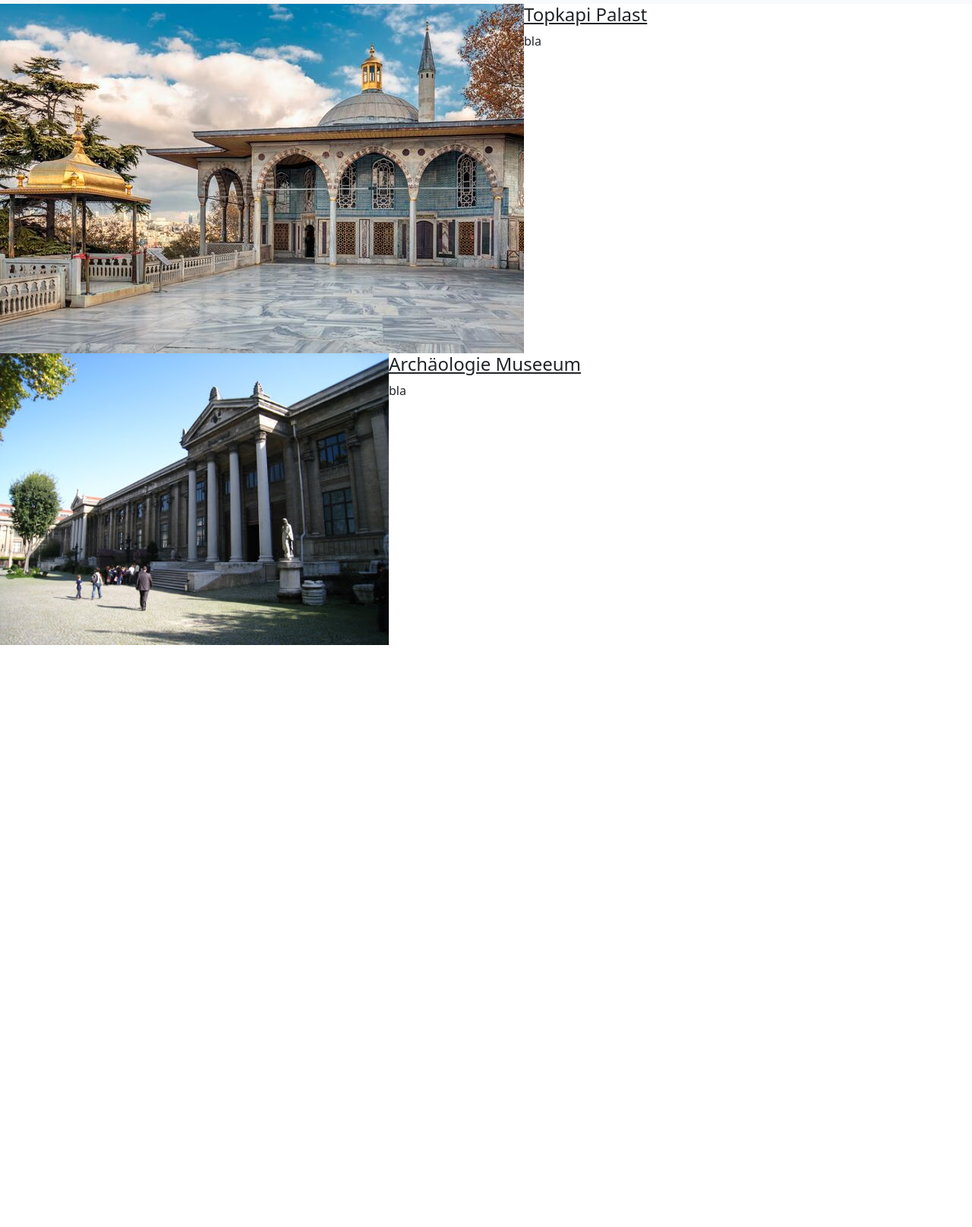
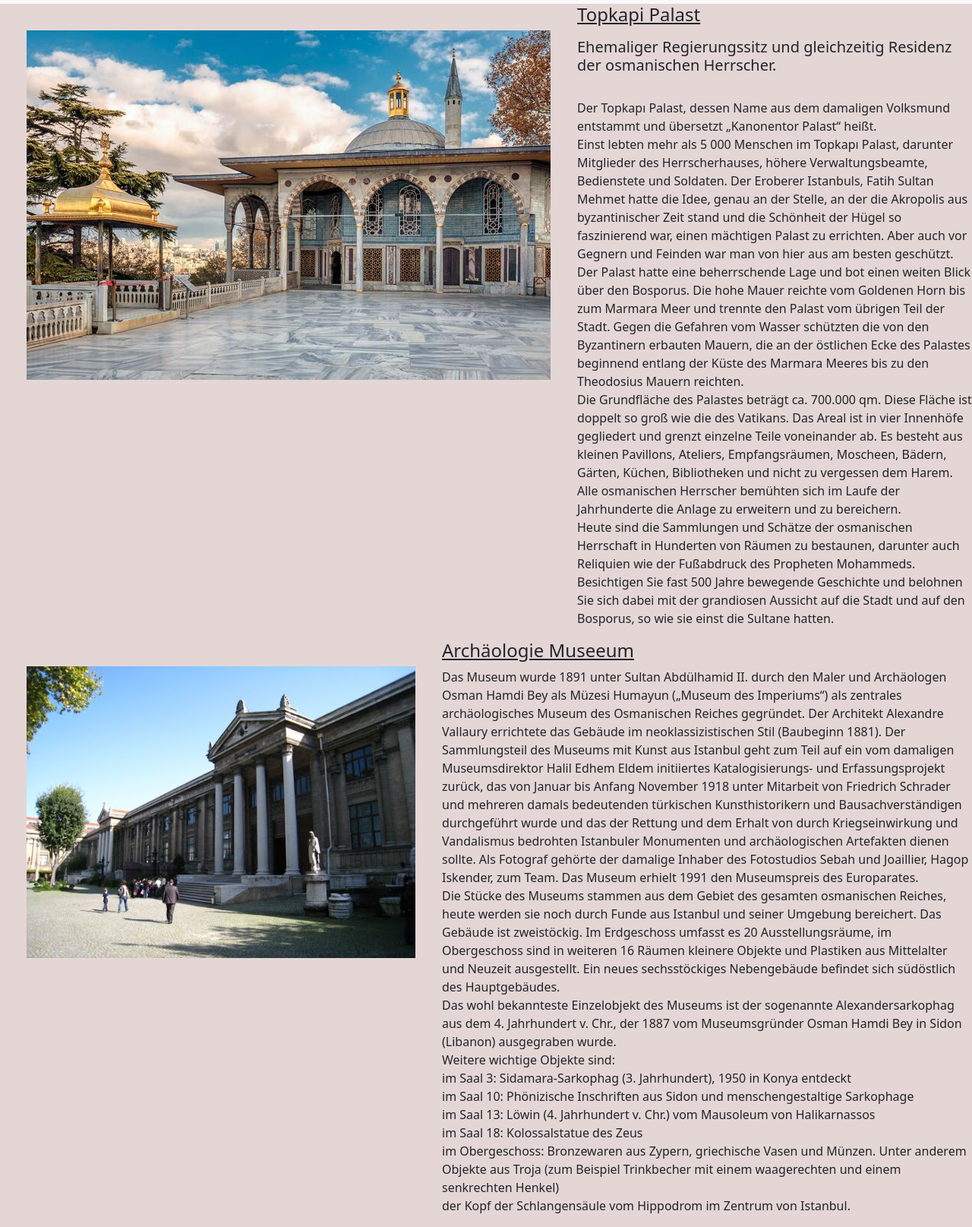
Before and after one commit to Isik2101/html, a plain HTML site: page Webseite/museum.html in a window 1280 px wide. Shown: the part 51-1666 px from the top of the page at 76% size. Before the commit the page ends 900 px from the top, so only its background shows below. Drawn offline with nearby package versions, Linux system fonts and the light colour scheme.

Commit message:
text eingefügt

```diff
--- a/Webseite/css/style.css
+++ b/Webseite/css/style.css
@@ -13,6 +13,7 @@
     color: #fefefe;
     text-shadow: 3px 3px 3px #c8adad;
   }
+  /* Bilder Seite */
 
   .content {
 
@@ -40,10 +41,7 @@
 
   }
 
-  .museum-bild {
-    width: 100%;
-    height: auto;
-  }
+
 
   .container-fluid {
     background-color: rgb(228, 214, 213);
@@ -91,12 +89,22 @@
   background-color: antiquewhite;
 }
 
+/* Museum */
+
 .container-column {
   display: flex;
   flex-direction: column;
+  background-color: rgb(228, 214, 213) ;
 }
 
 .museum-item {
  display: flex;
  background-size: cover;
 }
+
+.museum-bild {
+  width: 500;
+  height: 300;
+  padding: 20px;
+  margin: 15px;
+}
--- a/Webseite/museum.html
+++ b/Webseite/museum.html
@@ -65,21 +65,71 @@
 
     <div class="museum-item">
       <a href="pics/topkapi_palast.jpg">
-          <img class="museum-bild" src="pics/topkapi_palast.jpg"/>
+        <img class="museum-bild" src="pics/topkapi_palast.jpg" />
 
-        </a>
-        <div>
-          <h4 class="text-decoration-underline featured-image-block-title">Topkapi Palast</h4>
-          <p>bla</p>
-        </div>
+      </a>
+      <div>
+        <h4 class="text-decoration-underline featured-image-block-title">Topkapi Palast</h4>
+        <p><h5> Ehemaliger Regierungssitz und gleichzeitig Residenz der osmanischen Herrscher.</h5><br>
+           Der Topkapı Palast, dessen
+          Name aus dem damaligen Volksmund entstammt und übersetzt „Kanonentor Palast“ heißt.<br>
+
+          Einst lebten mehr als 5 000 Menschen im Topkapı Palast, darunter Mitglieder des Herrscherhauses, höhere
+          Verwaltungsbeamte, Bedienstete und Soldaten. Der Eroberer Istanbuls, Fatih Sultan Mehmet hatte die Idee, genau
+          an der Stelle, an der die Akropolis aus byzantinischer Zeit stand und die Schönheit der Hügel so faszinierend
+          war, einen mächtigen Palast zu errichten. Aber auch vor Gegnern und Feinden war man von hier aus am besten
+          geschützt. Der Palast hatte eine beherrschende Lage und bot einen weiten Blick über den Bosporus. Die hohe
+          Mauer reichte vom Goldenen Horn bis zum Marmara Meer und trennte den Palast vom übrigen Teil der Stadt. Gegen
+          die Gefahren vom Wasser schützten die von den Byzantinern erbauten Mauern, die an der östlichen Ecke des
+          Palastes beginnend entlang der Küste des Marmara Meeres bis zu den Theodosius Mauern reichten.<br>
+
+          Die Grundfläche des Palastes beträgt ca. 700.000 qm. Diese Fläche ist doppelt so groß wie die des Vatikans.
+          Das Areal ist in vier Innenhöfe gegliedert und grenzt einzelne Teile voneinander ab. Es besteht aus kleinen
+          Pavillons, Ateliers, Empfangsräumen, Moscheen, Bädern, Gärten, Küchen, Bibliotheken und nicht zu vergessen dem
+          Harem. Alle osmanischen Herrscher bemühten sich im Laufe der Jahrhunderte die Anlage zu erweitern und zu
+          bereichern.<br>
+
+          Heute sind die Sammlungen und Schätze der osmanischen Herrschaft in Hunderten von Räumen zu bestaunen,
+          darunter auch Reliquien wie der Fußabdruck des Propheten Mohammeds. Besichtigen Sie fast 500 Jahre bewegende
+          Geschichte und belohnen Sie sich dabei mit der grandiosen Aussicht auf die Stadt und auf den Bosporus, so wie
+          sie einst die Sultane hatten. </p>
+      </div>
     </div>
 
     <div class="museum-item">
       <a href="pics/Archäologisches Museeum.jpg">
-        <img class="museum-bild" src="pics/Archäologisches Museeum.jpg"/>
+        <img class="museum-bild" src="pics/Archäologisches Museeum.jpg" />
       </a>
-      <div><h4 class="text-decoration-underline featured-image-block-title">Archäologie Museeum</h4>
-        <p>bla</p>
+      <div>
+        <h4 class="text-decoration-underline featured-image-block-title">Archäologie Museeum</h4>
+        <p>
+          Das Museum wurde 1891 unter Sultan Abdülhamid II. durch den Maler und Archäologen Osman Hamdi Bey als Müzesi
+          Humayun („Museum des Imperiums“) als zentrales archäologisches Museum des Osmanischen Reiches gegründet.
+          Der Architekt Alexandre Vallaury errichtete das Gebäude im neoklassizistischen Stil (Baubeginn 1881). Der
+          Sammlungsteil des Museums mit Kunst aus Istanbul geht zum Teil auf ein vom damaligen Museumsdirektor Halil
+          Edhem Eldem initiiertes Katalogisierungs- und Erfassungsprojekt zurück, das von Januar bis Anfang November
+          1918 unter Mitarbeit von Friedrich Schrader und mehreren damals bedeutenden türkischen Kunsthistorikern und
+          Bausachverständigen durchgeführt wurde und das der Rettung und dem Erhalt von durch Kriegseinwirkung und
+          Vandalismus bedrohten Istanbuler Monumenten und archäologischen Artefakten dienen sollte. Als Fotograf gehörte
+          der damalige Inhaber des Fotostudios Sebah und Joaillier, Hagop Iskender, zum Team.
+          Das Museum erhielt 1991 den Museumspreis des Europarates.<br>
+
+          Die Stücke des Museums stammen aus dem Gebiet des gesamten osmanischen Reiches, heute werden sie noch durch
+          Funde aus Istanbul und seiner Umgebung bereichert. Das Gebäude ist zweistöckig. Im Erdgeschoss umfasst es 20
+          Ausstellungsräume, im Obergeschoss sind in weiteren 16 Räumen kleinere Objekte und Plastiken aus Mittelalter
+          und Neuzeit ausgestellt. Ein neues sechsstöckiges Nebengebäude befindet sich südöstlich des Hauptgebäudes.<br>
+
+          Das wohl bekannteste Einzelobjekt des Museums ist der sogenannte Alexandersarkophag aus dem 4. Jahrhundert v.
+          Chr., der 1887 vom Museumsgründer Osman Hamdi Bey in Sidon (Libanon) ausgegraben wurde.<br>
+
+          Weitere wichtige Objekte sind:<br>
+          im Saal 3: Sidamara-Sarkophag (3. Jahrhundert), 1950 in Konya entdeckt<br>
+          im Saal 10: Phönizische Inschriften aus Sidon und menschengestaltige Sarkophage<br>
+          im Saal 13: Löwin (4. Jahrhundert v. Chr.) vom Mausoleum von Halikarnassos<br>
+          im Saal 18: Kolossalstatue des Zeus<br>
+          im Obergeschoss: Bronzewaren aus Zypern, griechische Vasen und Münzen. Unter anderem Objekte aus Troja (zum
+          Beispiel Trinkbecher mit einem waagerechten und einem senkrechten Henkel)<br>
+          der Kopf der Schlangensäule vom Hippodrom im Zentrum von Istanbul.</p>
       </div>
 
     </div>
```
